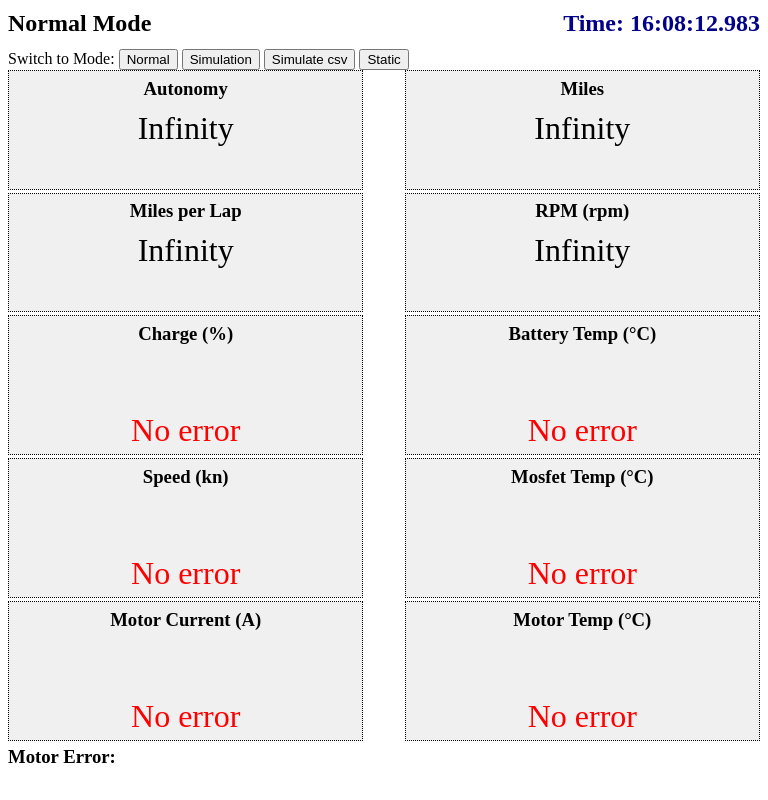
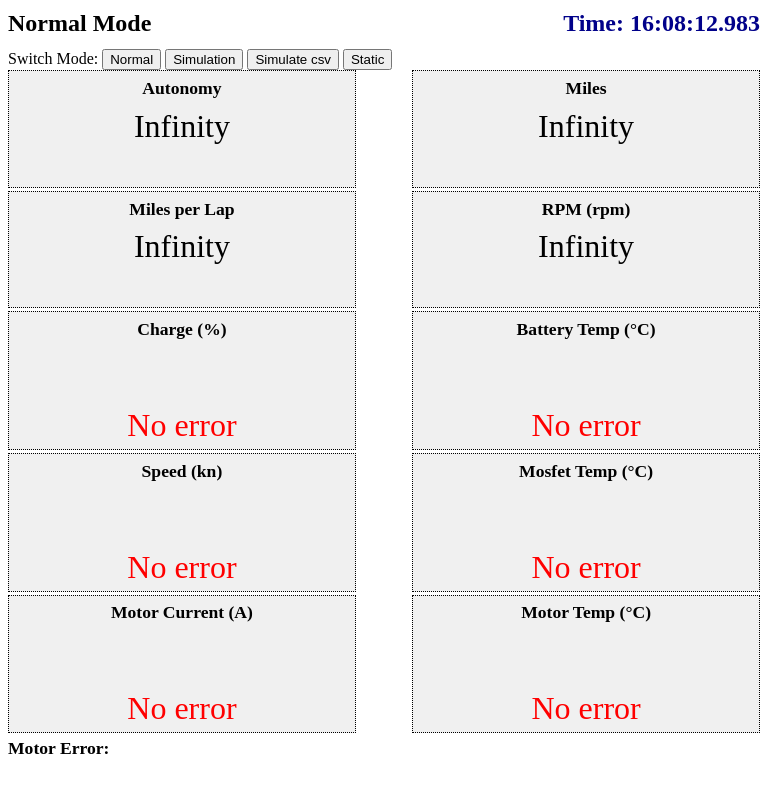
Before and after one commit to ntua-el20069/oceanos-visualization-2024, a Flask app: page / in a window 768 px wide. Run offline with Flask 2, Linux system fonts and the light colour scheme; some libraries are stand-ins or nearby versions.

Commit message:
changes for mobile

```diff
--- a/static/styles/styles.css
+++ b/static/styles/styles.css
@@ -72,21 +72,25 @@ output { /* for errors */
 
 
 
-@media screen and (min-width: 476px) and (max-width: 768px) { /* 768px for mobile phones */
+@media screen and (min-width: 450px) and (max-width: 768px) { /* 768px for mobile phones */
     .visualization {
-        flex: 0 0 calc(45% - 2%); /* Show 2 containers in each row for mobile */
+        flex: 0 0 calc(44% - 2%); /* Show 2 containers in each row for mobile */
         margin-right: 0; /* No right margin */
     }
     .container{
         height: 58px;
+        width: 300px;
     }
     h2,
     h3 {
         margin: 0.1em 0em 0.5em;
     }
+    h3 {
+        font-size: 1.1em;
+    }
 }
 
-@media screen and (max-width: 476px) {
+@media screen and (max-width: 450px) {
     .visualization {
         flex: 0 0 100%; /* Full width for smaller screens */
         margin-right: 0; /* No right margin */
--- a/templates/telemetry.html
+++ b/templates/telemetry.html
@@ -29,11 +29,11 @@
             <h2 id="timeLabel" class="time">Time: <strong id="time" class="time" ></strong></h2>
         </div>
         <div id="buttons">
-            Switch to Mode:
-            <button class="switchMode" onclick="changeSimulate('Normal')">  Normal </button>
-            <button class="switchMode" onclick="changeSimulate('Simulation')">  Simulation </button>
-            <button class="switchMode" onclick="changeSimulate('Simulate csv')"> Simulate csv  </button>
-            <button class="switchMode" onclick="changeSimulate('Static')"> Static </button>
+            Switch Mode:
+            <button class="switchMode" onclick="changeSimulate('Normal')">Normal</button>
+            <button class="switchMode" onclick="changeSimulate('Simulation')">Simulation</button>
+            <button class="switchMode" onclick="changeSimulate('Simulate csv')">Simulate csv</button>
+            <button class="switchMode" onclick="changeSimulate('Static')">Static</button>
         </div>
         <div class="grid-container">
 
```
Also changed, not shown: README.md.
